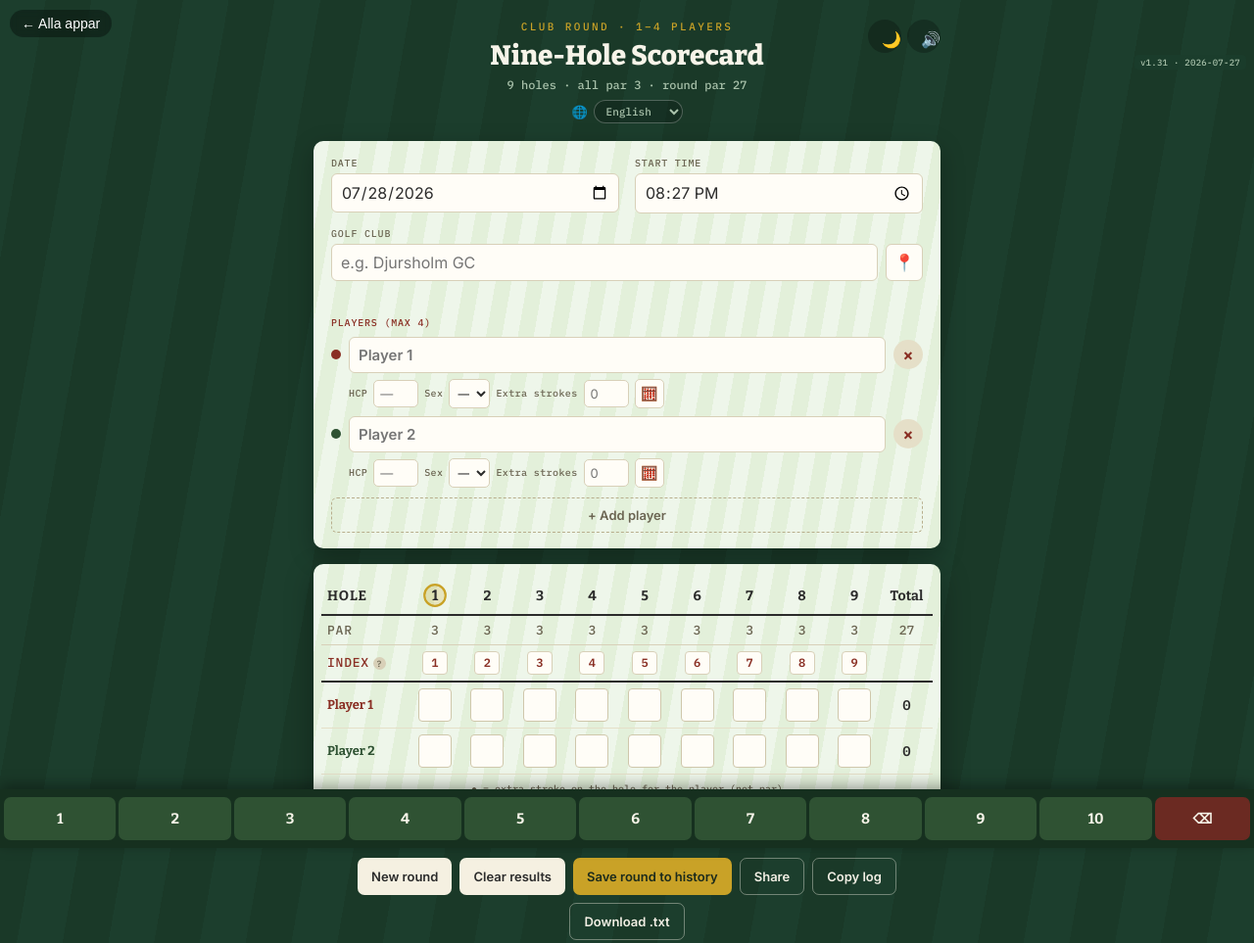
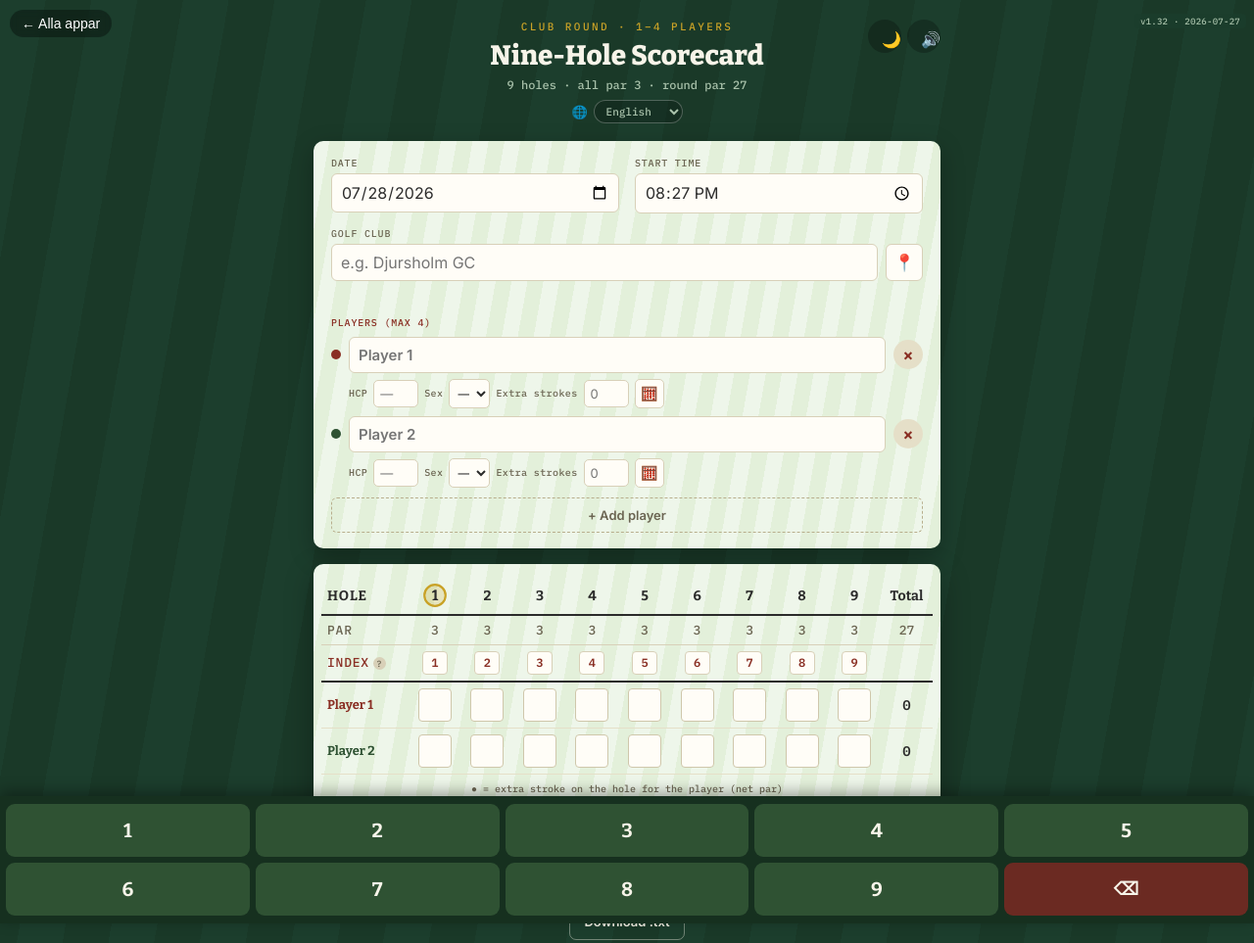
Before and after one commit to cvpw4tkrhd-wq/Min-golfapp, a plain HTML site: page index.html in a window 1280 px wide. Shown: the top 963 px of the page at 98% size. Drawn offline with nearby package versions, Linux system fonts and the light colour scheme.

Commit message:
Add files via upload

```diff
--- a/index.html
+++ b/index.html
@@ -378,17 +378,19 @@
   }
   .quick-entry-bar {
     position: fixed; left: 0; right: 0; bottom: 0; z-index: 500;
-    display: flex; gap: 3px; padding: 8px calc(env(safe-area-inset-left, 0) + 4px) calc(env(safe-area-inset-bottom, 0) + 8px) calc(env(safe-area-inset-right, 0) + 4px);
+    display: flex; flex-direction: column; gap: 6px;
+    padding: 8px calc(env(safe-area-inset-left, 0) + 6px) calc(env(safe-area-inset-bottom, 0) + 8px) calc(env(safe-area-inset-right, 0) + 6px);
     background: #16301f; box-shadow: 0 -4px 14px rgba(0,0,0,0.35);
     transform: translateY(110%); transition: transform 0.15s ease-out;
   }
   .quick-entry-bar.show { transform: translateY(0); }
+  .quick-entry-row { display: flex; gap: 6px; }
   .quick-entry-bar button {
-    flex: 1; height: 44px; border-radius: 7px; border: none; background: #2f5233; color: #f7f4e9;
-    font-family: 'Bitter', serif; font-weight: 700; font-size: 15px; padding: 0; min-width: 0;
+    flex: 1; height: 54px; border-radius: 9px; border: none; background: #2f5233; color: #f7f4e9;
+    font-family: 'Bitter', serif; font-weight: 700; font-size: 20px; padding: 0; min-width: 0;
   }
   .quick-entry-bar button:active { background: #c9a227; color: #1c2b1c; }
-  .quick-entry-bar button.quick-clear { background: #6b2a22; font-size: 14px; flex: 0.85; }
+  .quick-entry-bar button.quick-clear { background: #6b2a22; font-size: 18px; }
   .confetti-canvas {
     position: fixed; inset: 0; z-index: 900; pointer-events: none;
   }
@@ -448,7 +450,7 @@
   ← Alla appar
 </a>
 
-  <div style="position:fixed; top:calc(env(safe-area-inset-top, 0) + 56px); right:8px; z-index:100; font-family:'IBM Plex Mono',monospace; font-size:9px; letter-spacing:0.03em; color:#a9c2ab; background:rgba(28,62,45,0.7); padding:2px 6px; border-radius:4px; pointer-events:none;">v1.31 · 2026-07-27</div>
+  <div style="position:fixed; top:calc(env(safe-area-inset-top, 0) + 14px); right:8px; z-index:100; font-family:'IBM Plex Mono',monospace; font-size:9px; letter-spacing:0.03em; color:#a9c2ab; background:rgba(28,62,45,0.7); padding:2px 6px; border-radius:4px; pointer-events:none;">v1.32 · 2026-07-27</div>
 
   <div id="jsError" style="display:none; width:100%; max-width:640px; background:#b23a2e; color:#fff2ee; font-family:'IBM Plex Mono',monospace; font-size:11px; line-height:1.5; padding:10px 40px 10px 14px; border-radius:8px; margin-bottom:14px; white-space:pre-wrap; position:relative; word-break:break-word;"></div>
   <style>
@@ -625,17 +627,20 @@
   </div>
 
   <div class="quick-entry-bar" id="quickEntryBar">
+    <div class="quick-entry-row">
       <button type="button" data-score="1">1</button>
       <button type="button" data-score="2">2</button>
       <button type="button" data-score="3">3</button>
       <button type="button" data-score="4">4</button>
       <button type="button" data-score="5">5</button>
+    </div>
+    <div class="quick-entry-row">
       <button type="button" data-score="6">6</button>
       <button type="button" data-score="7">7</button>
       <button type="button" data-score="8">8</button>
       <button type="button" data-score="9">9</button>
-    <button type="button" data-score="10">10</button>
       <button type="button" class="quick-clear" data-score="">⌫</button>
+    </div>
   </div>
 
   <div class="toast" id="toast"></div>
--- a/sw.js
+++ b/sw.js
@@ -1,7 +1,7 @@
 // Enkel "app shell" cache för offline-bruk.
 // Höj CACHE_NAME (t.ex. till 'golf-scorekort-v2') när du gör en större uppdatering
 // av index.html för att tvinga fram en ny cache.
-var CACHE_NAME = 'golf-scorekort-v29';
+var CACHE_NAME = 'golf-scorekort-v30';
 var APP_SHELL = [
   './',
   './index.html',
```
Lines whose indentation alone changed are shown as unchanged.
